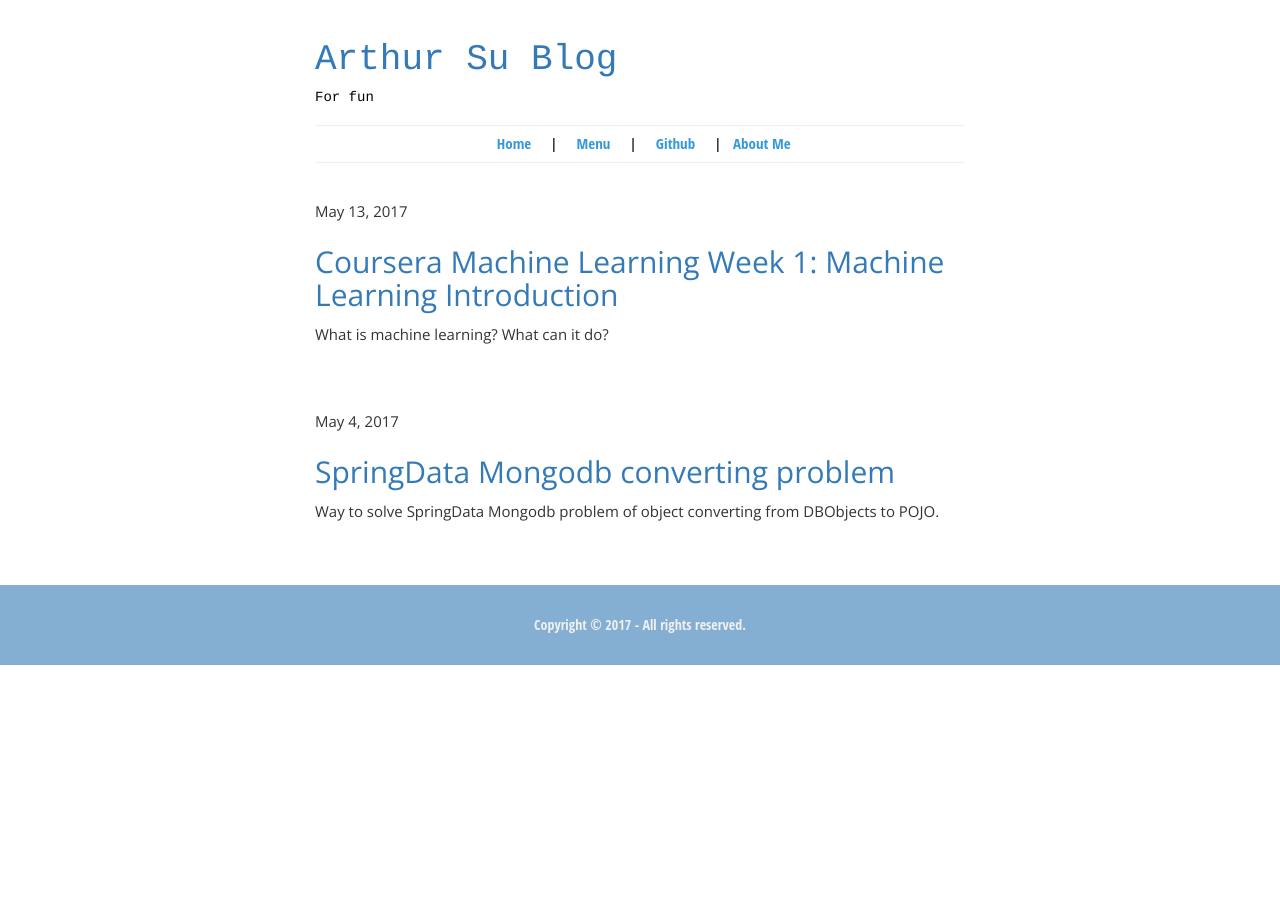
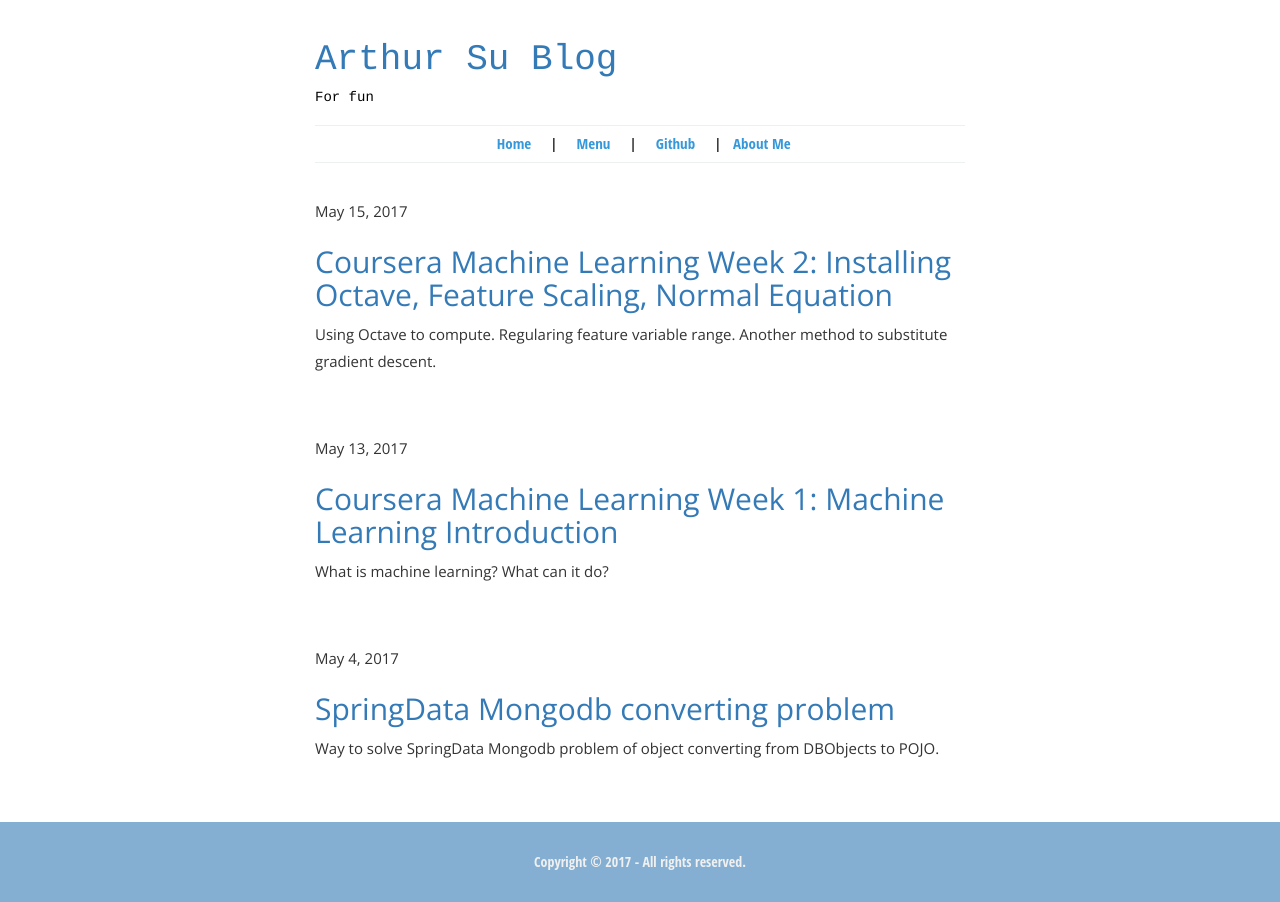
Before and after one commit to guyverone/guyverone.github.io, a Jekyll site: the page built from index.html, in a window 1280 px wide. Built offline with Jekyll 4.4.1, drawn with Linux system fonts in a browser that asks for light colours.

Commit message:
ml week two

````diff
--- a/_posts/2017-05-13-MachineLearningWeek1.md
+++ b/_posts/2017-05-13-MachineLearningWeek1.md
@@ -183,11 +183,6 @@
 Gradient descent is a way that cost function $J(\theta)$ used to get to its minimal value by steps.
 <br>
 
-<div class="imgcap">
-<img src="/assets/pics/ml_week_one/gradientdescent_optima.jpg">
-</div>
-<br>
-
 <i>Gradient descent formula</i>: repeat $\theta = \theta - \alpha\frac{\partial}{\partial\theta}J(\theta)$
 <br>
 $\frac{\partial}{\partial\theta}J(\theta)$ is the slope of gradient, it could be positive or negative, but eventually it becomes 0 and $\theta$ would be stabilized on one value.
@@ -206,8 +201,13 @@
 </div>
 <br>
 
-### Gradient Descent With Two Parameter###
+### Gradient Descent With Two Parameters###
 <i>Gradient descent formula</i>: repeat $\theta_j = \theta_j - \alpha\frac{\partial}{\partial\theta}J(\theta_0,\theta_1)$
+<br>
+
+<div class="imgcap">
+<img src="/assets/pics/ml_week_one/gradientdescent_optima.jpg">
+</div>
 <br>
 
 ### Gradient Descent For linear Regression ###
--- /dev/null
+++ b/_posts/2017-05-15-MachineLearningWeek2.md
@@ -0,0 +1,196 @@
+---
+layout: post_layout
+title:  "Coursera Machine Learning Week 2: Installing Octave, Feature Scaling, Normal Equation"
+excerpt: "Using Octave to compute. Regularing feature variable range. Another method to substitute gradient descent."
+date:   2017-05-15 13:00:00
+mathjax: true
+---
+
+
+
+### Octave Installation ###
+Octave is a software for numerical computations, the language which uses similarly like Matlab, but Octave is free.
+<br>
+**Linux:**
+<br>
+Avoiding to install Octave 4.0.0, during Andrew Ng do not recommend this version. It is said that that version of Octave could cause programming assignments submitting fail. We install Octave through PPA(Personal Package Archive), instead of installing from linux distribution’s software repositories.
+<br>
+To set up your system to install Octave:
+<br>
+
+```terminal```
+sudo apt-add-repository ppa:octave/stable
+sudo apt-get update
+sudo apt-get install octave
+```
+
+When it done, i get a version of 4.0.2 by that time, and it works well.
+
+### Model Representation ###
+This week we introduce multivariate linear regression and notation for equations where we can have any number of input variables.
+<br>
+$x^{(i)}_j$ = value of feature $j$ in the $i^{th}$ training example
+<br>
+$x^{(i)}$ = the column vector of all the feature inputs of the $i^{th}$ training example
+<br>
+$m$ = the number of training examples
+<br>
+$n$ = $\mid x^{(i)} \mid$; (the number of features)
+<br>
+
+### Multivariate Linear Regression ###
+Linear regression with multiple variables is also known as "multivariate linear regression".
+<br>
+The multivariable form of hypothesis function accommodating these multiple features is as follows:
+<br>
+$h_\theta(x) = \theta_0 + \theta_1x_1 + \theta_2x_2 + \theta_3x_3 + \cdots + \theta_nx_n$
+<br>
+For concisely represent multivariable hypothesis function, we using the definition of matrix multiplication:
+<br>
+$h_\theta(x) = \begin{bmatrix} \theta_0&\theta_1&\cdots&\theta_n \end{bmatrix}$ $$\begin{bmatrix} {x_0}\\ {x_1}\\ {\vdots}\\ {x_n}\\ \end{bmatrix}$$ $= \theta^T x$
+<br>
+This is a vectorization of our hypothesis function for one training example.
+<br>
+Remark: Note that for convenience reasons in this course we assume $x_0^{(i)} = 1$ for $(i \in 1,...,m)$
+<br>
+The following example shows us the reason behind setting $x_0^{i} = 1$:
+<br>
+$$X = \begin{bmatrix} x_0^{(1)}&x_0^{(2)}&x_0^{(3)}\\ x_1^{(1)}&x_1^{(2)}&x_1^{(3)} \end{bmatrix}$$ $, \theta = $ $$\begin{bmatrix} \theta_0 \\ \theta_1 \end{bmatrix}$$
+<br>
+As a result, you can calculate the hypothesis as a vector with:
+<br>
+$h_\theta(X) = \theta^TX$
+<br>
+
+### Gradient Descent For Multiple Variables ###
+Repeat until convergence: {
+<br>
+$\theta_j := \theta_j - \alpha\frac{1}{m}\sum\limits_{i=1}^m(h_\theta(x^{(i)}) - y_j^{(i)})$ for $j := 0...n$
+<br>
+}
+<br>
+
+### Gradient Descent in Practice I - Feature Scaling ###
+There two techniques to help to speed up gradient descent are feature scaling and mean normalization. This is because $\theta$ will descend quickly on small ranges and slowly on large ranges, and so will oscillate inefficiently down to the optimum when the variables are very uneven. But these aren't exact requirements.
+<br>
+
+**feature scaling**
+<br>
+Feature scaling involves dividing the input values by the range, make sure features are on a similar scale:
+<br>
+$x_i := \frac{x_i}{s_i}$
+<br>
+
+**mean normalization**
+<br>
+We use mean normalization to perform feature scaling. Mean normalization involves subtracting the average value for an input variable from the values for that input variable resulting in a new average value for the input variable of just zero.
+<br>
+$x_i := \frac{x_i - \mu_i}{s_i}$
+<br>
+*$\mu_i$ is the average of all the values for feature(i) and $s_i$ is the range of values(max - min), or $s_i$ is the standard deviation.
+<br>
+
+### Gradient Descent in Practice I - Learning Rate ###
+**Debugging gradient descent(recommend)**
+<br>
+Plotting a contour, which its x-axis with the number of iterations, and the cost function, $J(\theta)$ over the number of iterations of gradient descent. Make sure the gradient descent works well by visuallizing.
+<br>
+
+<div class="imgcap">
+<img src="/assets/pics/ml_week_two/debugginggradientdescent.jpg">
+</div>
+<br>
+
+**Automatic convergence test**
+<br>
+Declare convergence if $J(\theta)$ decreases by less than E in one iteration, where E is some small value such as $10^{-3}$. However in practice it's difficult to choose this threshold value.
+<br>
+
+**The choosing of learning rate**
+<br>
+The learning rate $\alpha$ shouldn't be too small, otherwise gradient descent would converge slowly.
+<br>
+The learning rate $\alpha$ shouldn't be too lager neither, otherwise gradient descent would even not converge(because of overshoot problem).
+<br>
+
+<div class="imgcap">
+<img src="/assets/pics/ml_week_two/choosinglearningrate.jpg">
+</div>
+<br>
+
+### Features and polynomial Regression ###
+
+**Feature reducing**
+<br>
+Reducing features from serveral to one, such as, we substitute $x_1$ and $x_2$ with $x_3$ in the form of $x_3 = x_1 * x_2$, etc. For exmaple, the frontage of a house($x_1$) is 50 feet and the depth of the house($x_2$) is 100 feet, then the size of the house or the land area($x_3$) is 500 ${feet}^2$, we can combine $frontage$ and $depth$ into a new feature $land area$ by taking $frontage * depth$.
+<br>
+
+<div class="imgcap">
+<img src="/assets/pics/ml_week_two/featurereducing.jpg">
+</div>
+<br>
+
+**Polynomial Regression**
+<br>
+We can change the behavior or curve of our hypothesis function by making it a quadratic, cubic or square root function(or any other form), as follows:
+<br>
+quadratic: $h_\theta(x) = \theta_0 + \theta_1x_1 + \theta_2x_1^2$
+<br>
+cubic: $h_\theta(x) = \theta_0 + \theta_1x_1 + \theta_2x_1^2 + \theta_3x_1^3$
+<br>
+square root: $h_\theta(x) = \theta_0 + \theta_1x_1 + \theta_2\sqrt{x_1}$
+<br>
+pros: hypothesis function would fit the data well.
+<br>
+cons: range of $x_1^2$ and $x_1^3$ will increase rapidly and exponentially. Now, feature scaling becomes very important.
+<br>
+
+<div class="imgcap">
+<img src="/assets/pics/ml_week_two/polynomialregression.jpg">
+</div>
+<br>
+
+### Normal Equation ###
+Besides gradient descend, there is another way to minimize hypothesis function $J(\theta)$, that is normal equation.
+<br>
+Normal equation formula: $\theta = {(X^TX)}^{-1}X^Ty$
+<br>
+*There is no need to do feature scaling with the normal equation.
+<br>
+
+Comparision of gradient descent and normal equation:
+<br>
+<div class="imgcap">
+<img src="/assets/pics/ml_week_two/normalequationCgradientdescent.jpg">
+</div>
+<br>
+When the number of features gets so big, like, exceeds 10,000 it might be a good time to go from normal equation to gradient descent. Otherwise, we prefer to  using normal equation.
+<br>
+
+### Normal Equation Noninvertibility ###
+If $X^TX$ is noninvertible, the common causes might be having:
+<li>Redundant features, where two features are very closely related(i.e. they are linearly dependent).</li>
+<li>Too many features(e.g. m $\le$ n). In this case, delete some features or use "regularization".</li>
+Solutions to the above problems include deleting a feature that is linearly dependent with another or deleting one or more features when there are too many features.
+<br>
+<br>
+
+<b>
+Note: All materials come from Coursera Andrew Ng's Machine Learning Class.
+</b>
+<br>
+<b>
+Acknowledgement:
+<br>
+Coursera
+<br>
+Andrew Ng
+</b>
+<br>
+<br>
+<b>References:
+<br>
+http://wiki.octave.org/Octave_for_Debian_systems
+<br>
+https://en.wikipedia.org/wiki/Feature_scaling
+</b>
````
Also changed, not shown: other parts of _posts/2017-05-13-MachineLearningWeek1.md (+1 -1 lines), assets/pics/ml_week_two/choosinglearningrate.jpg (added), assets/pics/ml_week_two/debugginggradientdescent.jpg (added), assets/pics/ml_week_two/featurereducing.jpg (added), assets/pics/ml_week_two/normalequationCgradientdescent.jpg (added), assets/pics/ml_week_two/polynomialregression.jpg (added).
